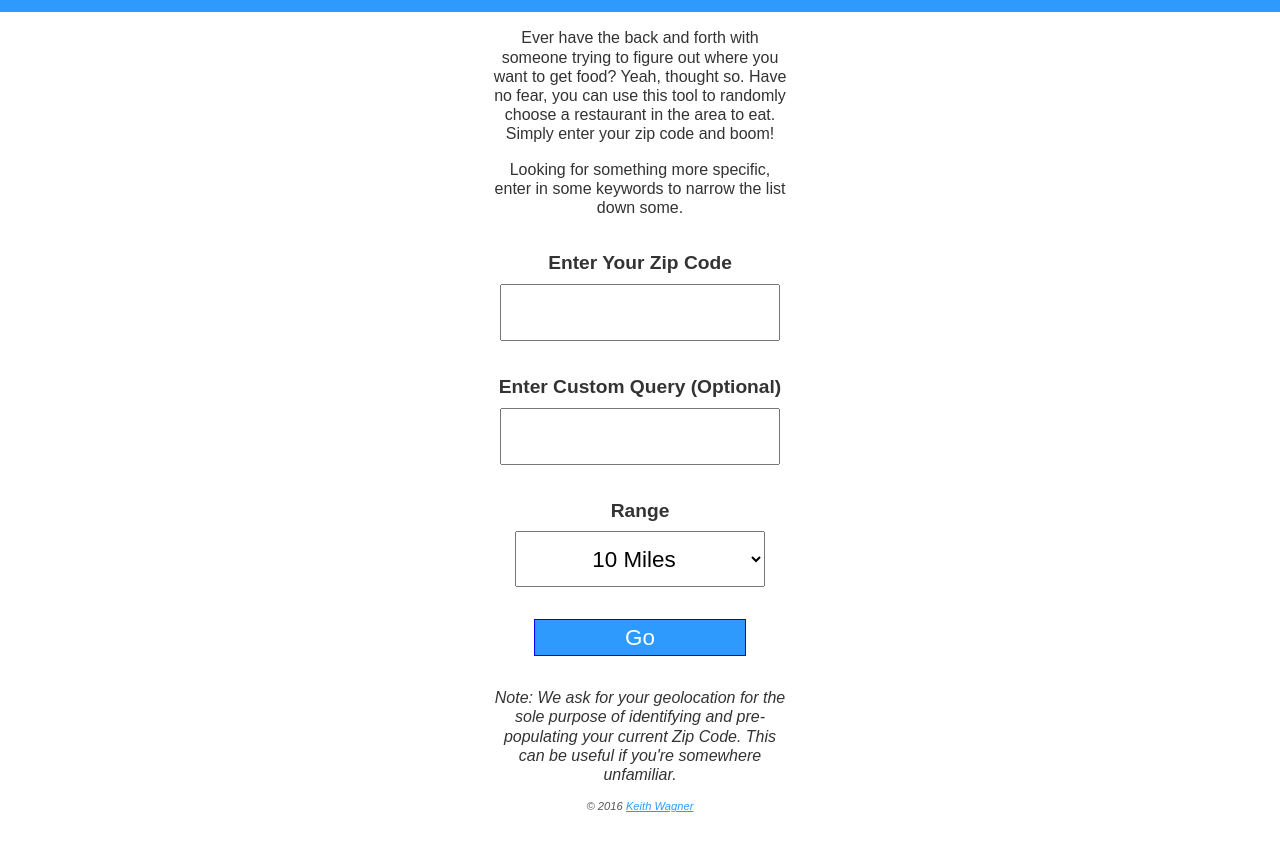
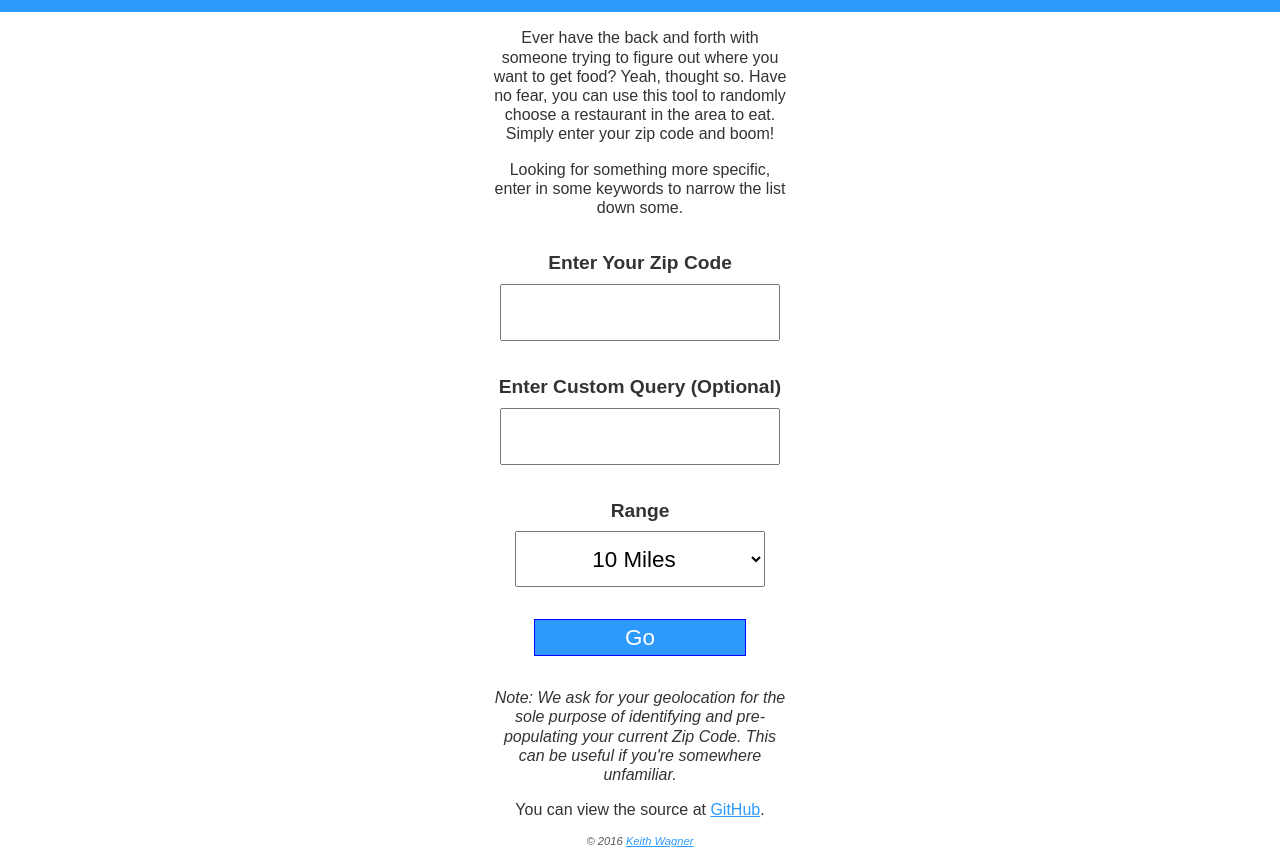
Before and after one commit to kpwags/Where-Do-You-Want-To-Eat, a plain HTML site: page index.html in a window 1280 px wide. Shown: the part 77-938 px from the top of the page. Before the commit the page ends 903 px from the top, so only its background shows below. Drawn offline with Linux system fonts and the light colour scheme; some packages are replaced by stand-ins of ours.

Commit message:
Added link to Github

```diff
--- a/index.html
+++ b/index.html
@@ -58,6 +58,8 @@
 
 <p class="summary"><em>Note: We ask for your geolocation for the sole purpose of identifying and pre-populating your current Zip Code.  This can be useful if you're somewhere unfamiliar.</em></p>
 
+<p class="summary">You can view the source at <a href="https://github.com/kpwags/Where-Do-You-Want-To-Eat" target="_blank">GitHub</a>.</p>
+
 <footer>&copy; 2016 <a href="http://kpwags.com" target="_blank">Keith Wagner</a></footer>
 
 <script src="https://maps.googleapis.com/maps/api/js?key=GOOGLE_API_KEY&amp;signed_in=true&amp;libraries=places" async defer></script>
```
